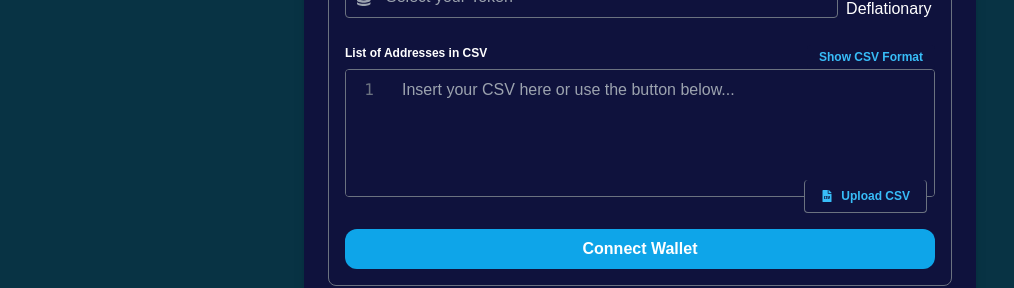
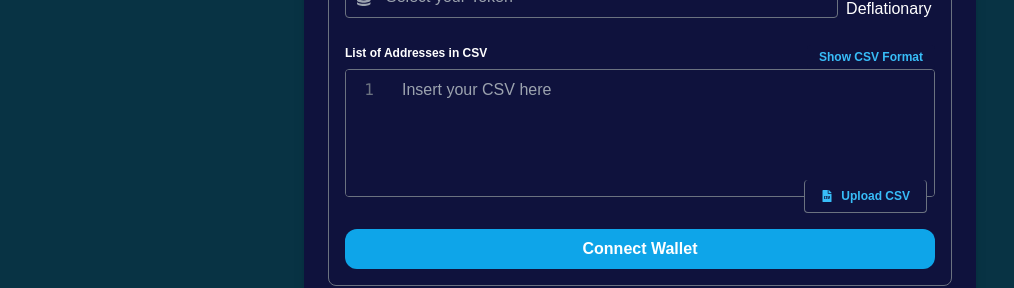
Before and after one commit to adarshkumar790/multisenderfrontend, a Next.js app: page / in a window 1280 px wide. Shown: the part 310-598 px from the top of the page, without its empty margins (0-1014 px from the left). Built offline with nearby package versions, Linux system fonts and the light colour scheme.

Commit message:
first commit

```diff
--- a/app/page.js
+++ b/app/page.js
@@ -188,7 +188,7 @@ export default function Home() {
                 {getLineNumbers()}
               </pre>
               <textarea
-                placeholder="Insert your CSV here or use the button below..."
+                placeholder="Insert your CSV here"
                 className="w-full bg-[#0F123D] text-white px-4 py-2 rounded-none resize-none h-32"
                 value={csvText}
                 onChange={handleCsvTextChange}
```
